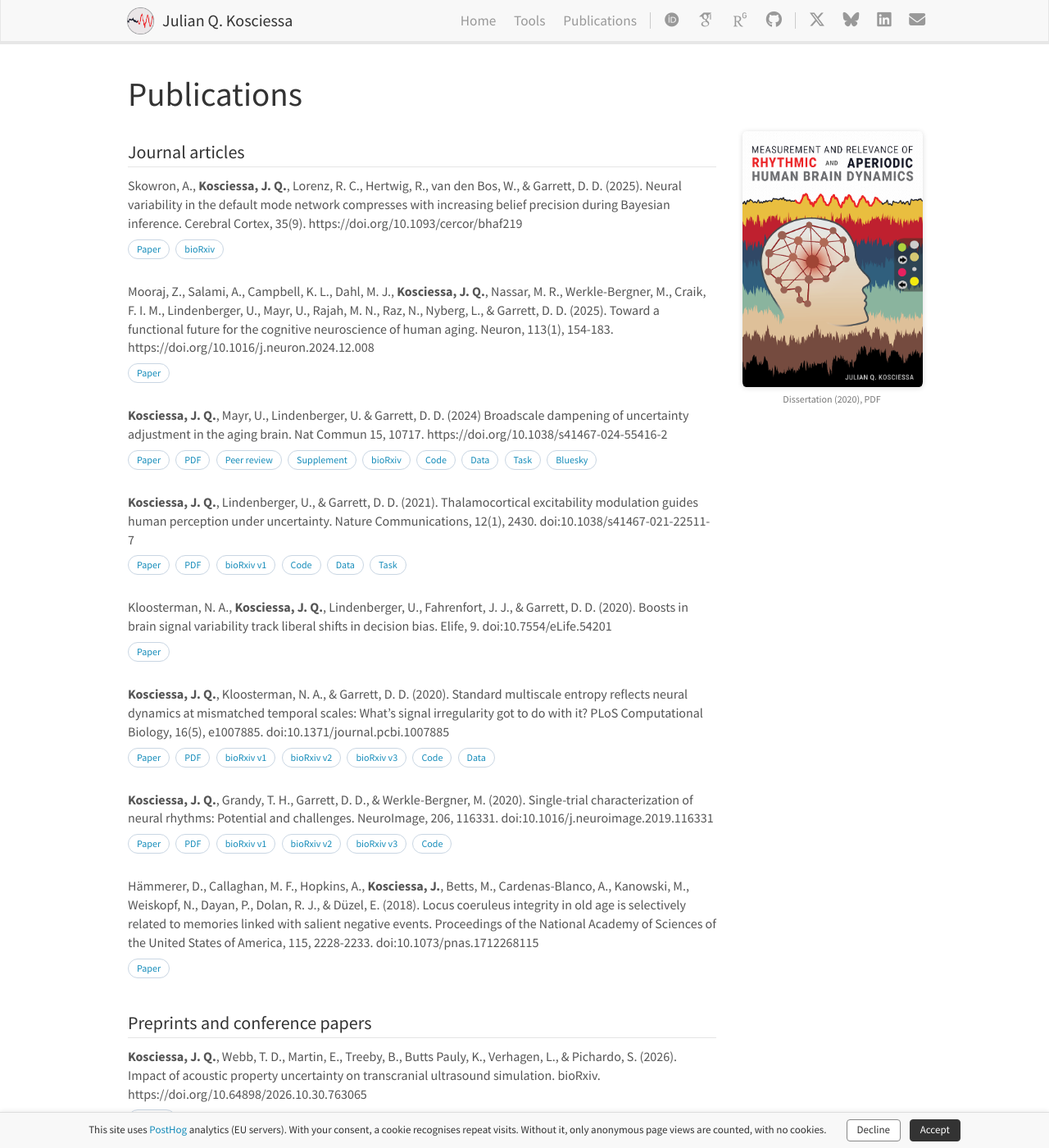
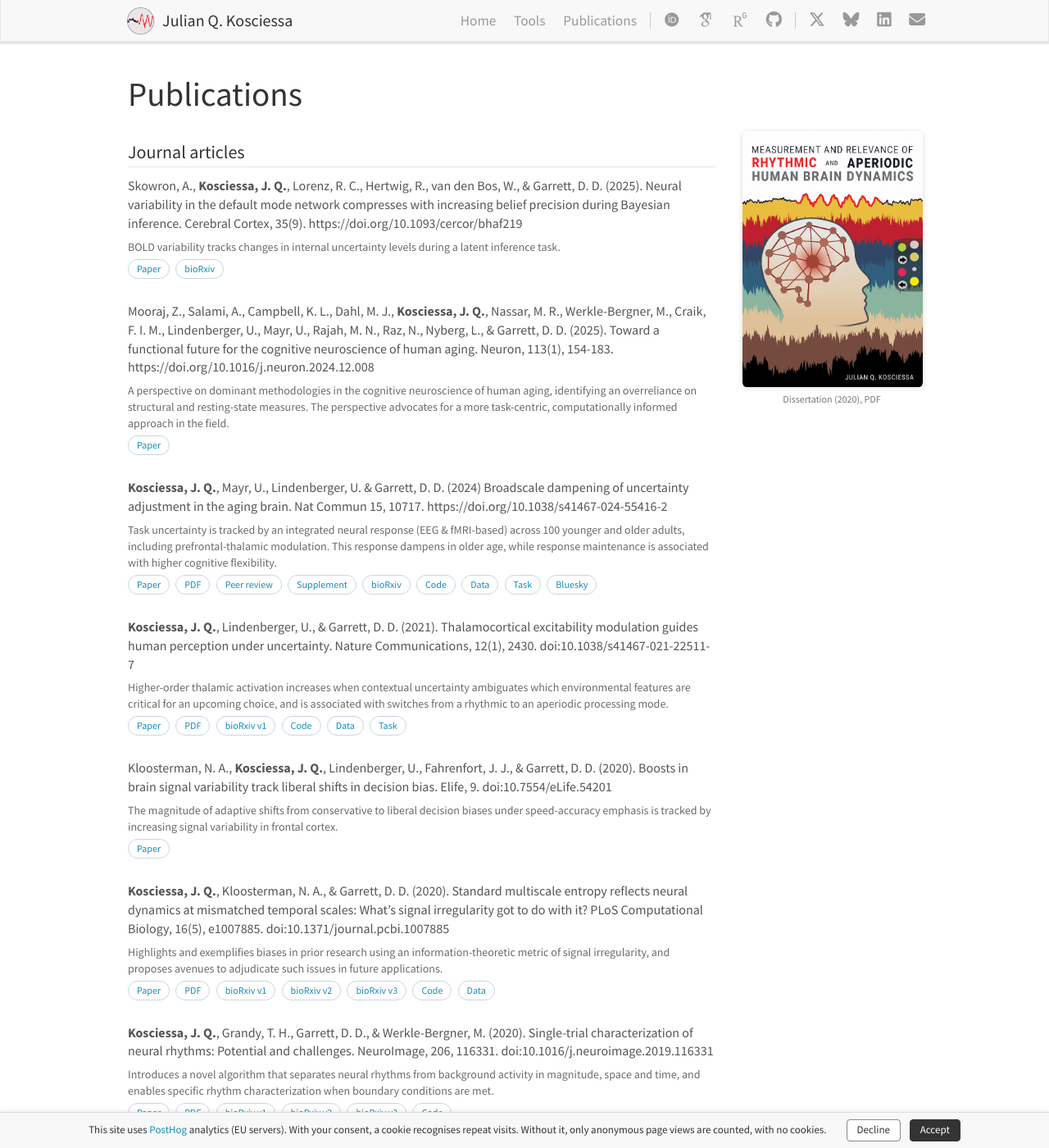
Before and after one commit to jkosciessa/jkosciessa.github.io, a Jekyll site: the page built from _pages/publications.md, in a window 1280 px wide and 1400 px high. Shown: the whole window at 82% size. Built offline with Jekyll 4.4.1, drawn with Linux system fonts in a browser that asks for light colours; some web fonts are replaced; some of the changed text lies outside the part shown.

Commit message:
publications: one-line summaries from CV under each journal article and the dissertation

```diff
--- a/_pages/publications.md
+++ b/_pages/publications.md
@@ -13,6 +13,9 @@ permalink: /publications/
 Skowron, A., **Kosciessa, J. Q.**, Lorenz, R. C., Hertwig, R., van den Bos, W., & Garrett, D. D. (2025). Neural variability in the default mode network compresses with increasing belief precision during Bayesian inference. Cerebral Cortex, 35(9). https://doi.org/10.1093/cercor/bhaf219
 {: #skowron-2025 .pub-entry}
 
+BOLD variability tracks changes in internal uncertainty levels during a latent inference task.
+{: .pub-summary}
+
 [Paper](https://doi.org/10.1093/cercor/bhaf219)
 [bioRxiv](https://www.biorxiv.org/content/10.1101/2024.01.11.575180v1)
 {: .pub-links}
@@ -20,11 +23,17 @@ Skowron, A., **Kosciessa, J. Q.**, Lorenz, R. C., Hertwig, R., van den Bos, W.,
 Mooraj, Z., Salami, A., Campbell, K. L., Dahl, M. J., **Kosciessa, J. Q.**, Nassar, M. R., Werkle-Bergner, M., Craik, F. I. M., Lindenberger, U., Mayr, U., Rajah, M. N., Raz, N., Nyberg, L., & Garrett, D. D. (2025). Toward a functional future for the cognitive neuroscience of human aging. Neuron, 113(1), 154-183. https://doi.org/10.1016/j.neuron.2024.12.008
 {: #mooraj-2025 .pub-entry}
 
+A perspective on dominant methodologies in the cognitive neuroscience of human aging, identifying an overreliance on structural and resting-state measures. The perspective advocates for a more task-centric, computationally informed approach in the field.
+{: .pub-summary}
+
 [Paper](https://authors.elsevier.com/sd/article/S0896-6273(24)00886-9)
 {: .pub-links}
 
 **Kosciessa, J. Q.**, Mayr, U., Lindenberger, U. & Garrett, D. D. (2024) Broadscale dampening of uncertainty adjustment in the aging brain. Nat Commun 15, 10717. https://doi.org/10.1038/s41467-024-55416-2
 {: #kosciessa-2024 .pub-entry}
+
+Task uncertainty is tracked by an integrated neural response (EEG & fMRI-based) across 100 younger and older adults, including prefrontal-thalamic modulation. This response dampens in older age, while response maintenance is associated with higher cognitive flexibility.
+{: .pub-summary}
 
 [Paper](https://www.nature.com/articles/s41467-024-55416-2)
 [PDF]({{ site.url }}{{ site.baseurl }}/downloads/2024-Kosciessa-StateSwitchAging.pdf)
@@ -40,6 +49,9 @@ Mooraj, Z., Salami, A., Campbell, K. L., Dahl, M. J., **Kosciessa, J. Q.**, Nass
 **Kosciessa, J. Q.**, Lindenberger, U., & Garrett, D. D. (2021). Thalamocortical excitability modulation guides human perception under uncertainty. Nature Communications, 12(1), 2430. doi:10.1038/s41467-021-22511-7
 {: #kosciessa-2021 .pub-entry}
 
+Higher-order thalamic activation increases when contextual uncertainty ambiguates which environmental features are critical for an upcoming choice, and is associated with switches from a rhythmic to an aperiodic processing mode.
+{: .pub-summary}
+
 [Paper](https://www.nature.com/articles/s41467-021-22511-7)
 [PDF]({{ site.url }}{{ site.baseurl }}/downloads/2021_NatComms_StateSwitch.pdf)
 [bioRxiv v1](https://www.biorxiv.org/content/10.1101/2020.06.22.165118v1)
@@ -51,11 +63,17 @@ Mooraj, Z., Salami, A., Campbell, K. L., Dahl, M. J., **Kosciessa, J. Q.**, Nass
 Kloosterman, N. A., **Kosciessa, J. Q.**, Lindenberger, U., Fahrenfort, J. J., & Garrett, D. D. (2020). Boosts in brain signal variability track liberal shifts in decision bias. Elife, 9. doi:10.7554/eLife.54201
 {: #kloosterman-2020 .pub-entry}
 
+The magnitude of adaptive shifts from conservative to liberal decision biases under speed-accuracy emphasis is tracked by increasing signal variability in frontal cortex.
+{: .pub-summary}
+
 [Paper](https://elifesciences.org/articles/54201)
 {: .pub-links}
 
 **Kosciessa, J. Q.**, Kloosterman, N. A., & Garrett, D. D. (2020). Standard multiscale entropy reflects neural dynamics at mismatched temporal scales: What's signal irregularity got to do with it? PLoS Computational Biology, 16(5), e1007885. doi:10.1371/journal.pcbi.1007885
 {: #kosciessa-kloosterman-2020 .pub-entry}
+
+Highlights and exemplifies biases in prior research using an information-theoretic metric of signal irregularity, and proposes avenues to adjudicate such issues in future applications.
+{: .pub-summary}
 
 [Paper](https://journals.plos.org/ploscompbiol/article?id=10.1371/journal.pcbi.1007885)
 [PDF]({{ site.url }}{{ site.baseurl }}/downloads/2020_PlosCB_RhythmsEntropy.pdf)
@@ -69,6 +87,9 @@ Kloosterman, N. A., **Kosciessa, J. Q.**, Lindenberger, U., Fahrenfort, J. J., &
 **Kosciessa, J. Q.**, Grandy, T. H., Garrett, D. D., & Werkle-Bergner, M. (2020). Single-trial characterization of neural rhythms: Potential and challenges. NeuroImage, 206, 116331. doi:10.1016/j.neuroimage.2019.116331
 {: #kosciessa-grandy-2020 .pub-entry}
 
+Introduces a novel algorithm that separates neural rhythms from background activity in magnitude, space and time, and enables specific rhythm characterization when boundary conditions are met.
+{: .pub-summary}
+
 [Paper](https://www.sciencedirect.com/science/article/pii/S105381191930922X?via%3Dihub)
 [PDF]({{ site.url }}{{ site.baseurl }}/downloads/2019_NeuroImage_eBOSC.pdf)
 [bioRxiv v1](https://www.biorxiv.org/content/10.1101/356089v1?versioned=true)
@@ -79,6 +100,9 @@ Kloosterman, N. A., **Kosciessa, J. Q.**, Lindenberger, U., Fahrenfort, J. J., &
 
 Hämmerer, D., Callaghan, M. F., Hopkins, A., **Kosciessa, J.**, Betts, M., Cardenas-Blanco, A., Kanowski, M., Weiskopf, N., Dayan, P., Dolan, R. J., & Düzel, E. (2018). Locus coeruleus integrity in old age is selectively related to memories linked with salient negative events. Proceedings of the National Academy of Sciences of the United States of America, 115, 2228-2233. doi:10.1073/pnas.1712268115
 {: #hammerer-2018 .pub-entry}
+
+Quantitative imaging indicates structural reductions in brainstem locus coeruleus integrity with increasing adult age, and links related noradrenergic drive to the encoding of salient events.
+{: .pub-summary}
 
 [Paper](https://www.pnas.org/content/115/9/2228)
 {: .pub-links}
@@ -132,6 +156,9 @@ Garrett, D. D., Kloosterman, N. A., Epp, S., Chopurian, V., **Kosciessa, J. Q.**
 
 **Kosciessa, J. Q.** (2020, Dr. rer. nat.). Measurement and relevance of rhythmic and aperiodic human brain dynamics. Humboldt-Universität zu Berlin. doi:10.18452/22040
 
+This dissertation highlights improvements in the ability to selectively characterize rhythmic and aperiodic fluctuations, and discusses potential generating mechanisms as well as modulatory influences to contextualize their interpretation at the latent level of human brain function.
+{: .pub-summary}
+
 [PDF]({{ site.url }}{{ site.baseurl }}/downloads/dissertation_kosciessa_julian.pdf)
 [Library](https://doi.org/10.18452/22040)
 {: .pub-links}
--- a/css/main.scss
+++ b/css/main.scss
@@ -214,3 +214,6 @@ details.rm-toggle + details.section-toggle { margin-top: 0; }
 .rm-steps li.active { color: #222; background: #fbf6ee; }
 .rm-steps .rm-years { display: inline-block; min-width: 66px; font-variant-numeric: tabular-nums; }
 .rm-steps .rm-city { font-weight: 600; }
+
+/* Publications: one-line summaries under citations */
+.pub-summary { font-size: 14px; color: #6b6b6b; margin: -4px 0 8px; }
```
